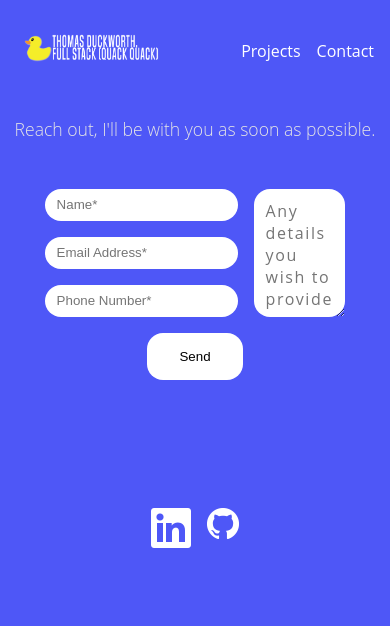
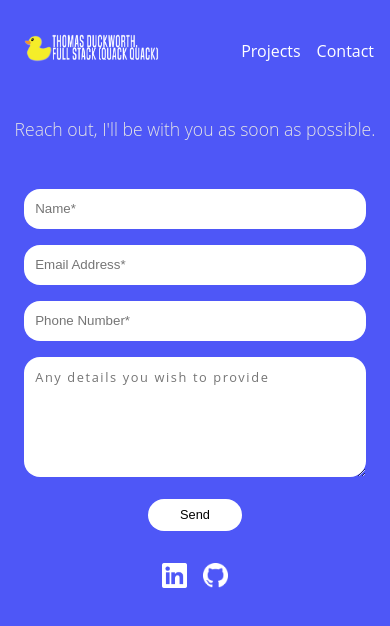
Before and after one commit to tduck96/portfolioSite, a React (Create React App) app: page /contact in a window 390 px wide. Shown: the top 626 px of the page. Built offline with nearby package versions, Linux system fonts and the light colour scheme.

Commit message:
refined mobile responsivness for contact page

```diff
--- a/src/components/Contact/Contact.module.css
+++ b/src/components/Contact/Contact.module.css
@@ -111,32 +111,75 @@
 
 }
 
-@media screen and (max-width:555px)  {
-    /* .contactPhrase {
-        font-size: 1.3rem;
-    }
-    .input {
-        height: 30px;
-    } */
-}
+
 
 @media screen and (max-width: 425px) {
     .input {
-       height: 2rem;
+       height:40px;
 
     }
     .contactPhrase {
         font-size: 1.1rem;
     }
+  .formHoldit {
+    display: flex;
+    flex-direction: column;
+    width: 100%;
+    margin-left: 1rem;
+    margin-right: 1rem;
+  }
+  .submitButton {
+    padding: .65em;
+    font-size: .8rem;
+    width: 25%;
+    margin-top: 1.4rem;
+  }
+    .inputBody {
+        font-size: .8rem;
+        height: 120px;
+    }
+    .contactFooter {
+        margin-top: 2rem;
+    }
+
+    .linkedin {
+       width: 25px;
+       }
+       .github {
+          width:25px ;
+
+       }
+}
+
+@media (min-width: 1000px) {
+    .contactPhrase {
+        font-size: 1.8rem;
+        margin-bottom: 4rem;
+    }
+
+    .input {
+        height:50px;
+        font-size: 1rem;
+     }
+     .inputBody {
+        font-size: 1rem;
+     }
+     .submitButton {
+        padding: .8rem;
+        font-size: 1rem;
+        width: 15%;
+        height: 40px;
+        margin-top: 1rem;
+      }
+      .linkedin {
+        width: 40px;
+        margin-top: 0;
+        }
+        .github {
+           width:40px;
+           margin-top: 0rem;
+
+        }
 
 
 }
-
-@media screen and (max-width: 450px) {
-    /* .input {
-        height: 20px;
-    }
-    .contactPhrase {
-        font-size: 1.1rem;
-} */
-}
```
Also changed, not shown: public/logo192.png (deleted), public/manifest.json.
